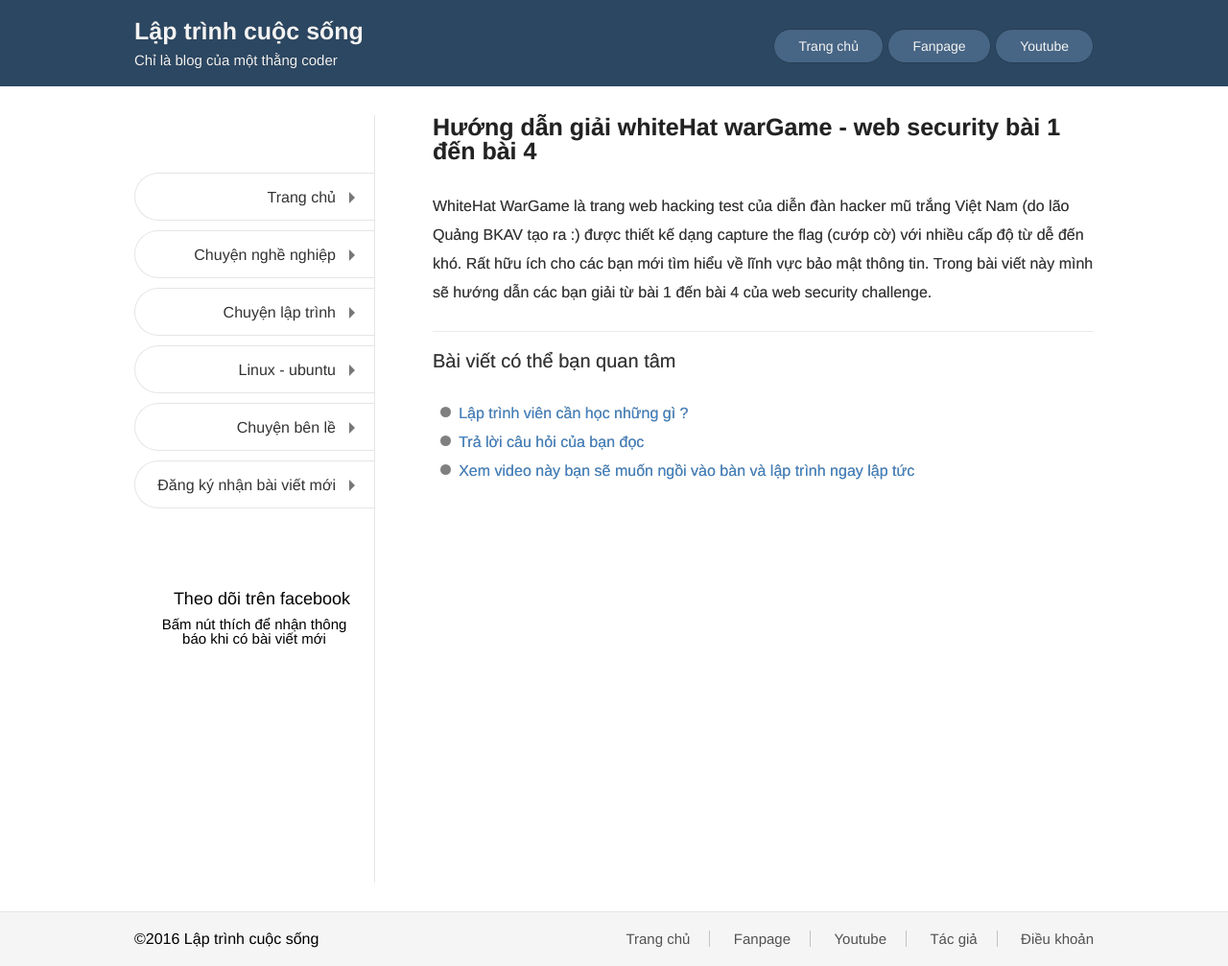
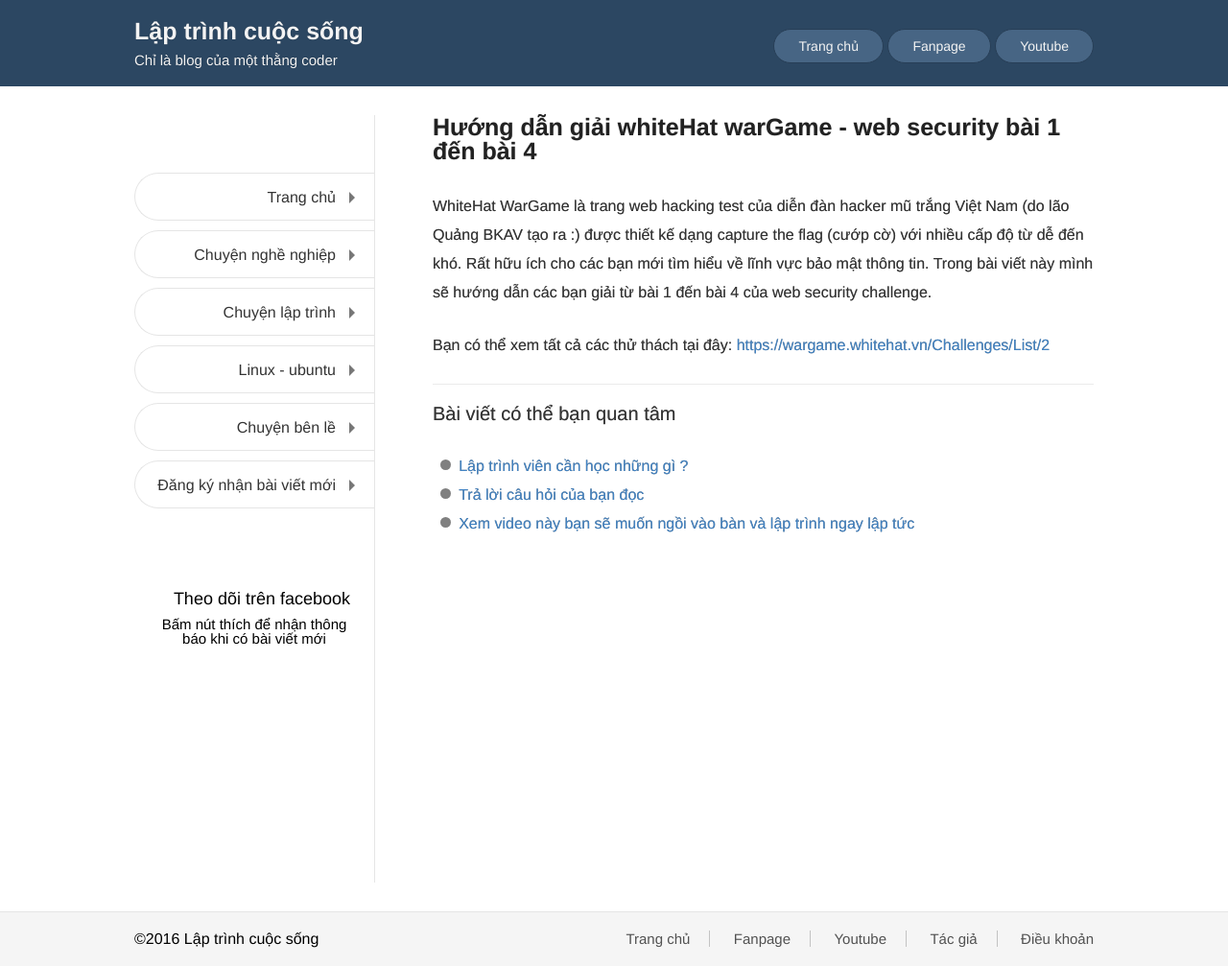
Before and after one commit to nguyentest/laptrinhcuocsong, a Jekyll site: the page built from _posts/2017-04-04-huong-dan-giai-whitehat-wargame-web-security-bai-1-den-bai-4.md, in a window 1280 px wide. Shown: the whole page at 96% size. Built offline with Jekyll 4.4.1, drawn with Linux system fonts in a browser that asks for light colours.

Commit message:
Update 2017-04-04-huong-dan-giai-whitehat-wargame-web-security-bai-1-den-bai-4.md

```diff
--- a/_posts/2017-04-04-huong-dan-giai-whitehat-wargame-web-security-bai-1-den-bai-4.md
+++ b/_posts/2017-04-04-huong-dan-giai-whitehat-wargame-web-security-bai-1-den-bai-4.md
@@ -12,3 +12,5 @@ related_posts:
    link: http://laptrinhcuocsong.com/xem-video-nay-ban-se-muon-ngoi-vao-va-lap-trinh-ngay-lap-tuc.html
 ---
 WhiteHat WarGame là trang web hacking test của diễn đàn hacker mũ trắng Việt Nam (do lão Quảng BKAV tạo ra :) được thiết kế dạng capture the flag (cướp cờ) với nhiều cấp độ từ dễ đến khó. Rất hữu ích cho các bạn mới tìm hiểu về lĩnh vực bảo mật thông tin. Trong bài viết này mình sẽ hướng dẫn các bạn giải từ bài 1 đến bài 4 của web security challenge.
+
+Bạn có thể xem tất cả các thử thách tại đây: [https://wargame.whitehat.vn/Challenges/List/2](https://wargame.whitehat.vn/Challenges/List/2)
```
